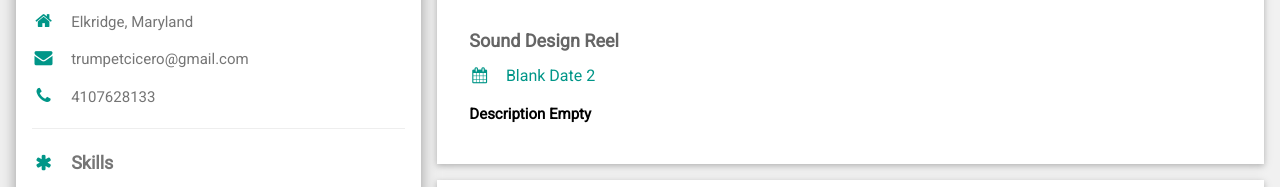
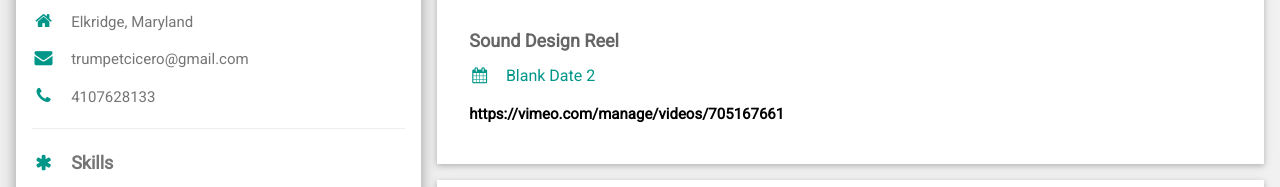
Before and after one commit to cicerowojewodzki/cicerowojewodzki, a plain HTML site: page index.html in a window 1280 px wide. Shown: the part 463-650 px from the top of the page. Drawn offline with nearby package versions, Linux system fonts and the light colour scheme.

Commit message:
Update index.html

```diff
--- a/index.html
+++ b/index.html
@@ -95,7 +95,7 @@ html,body,h1,h2,h3,h4,h5,h6 {font-family: "Roboto", sans-serif}
         <div class="w3-container">
           <h5 class="w3-opacity"><b>Sound Design Reel</b></h5>
           <h6 class="w3-text-teal"><i class="fa fa-calendar fa-fw w3-margin-right"></i>Blank Date 2</h6>
-          <p>Description Empty</p><br>
+          <p>https://vimeo.com/manage/videos/705167661</p><br>
         </div>
       </div>
 
```
